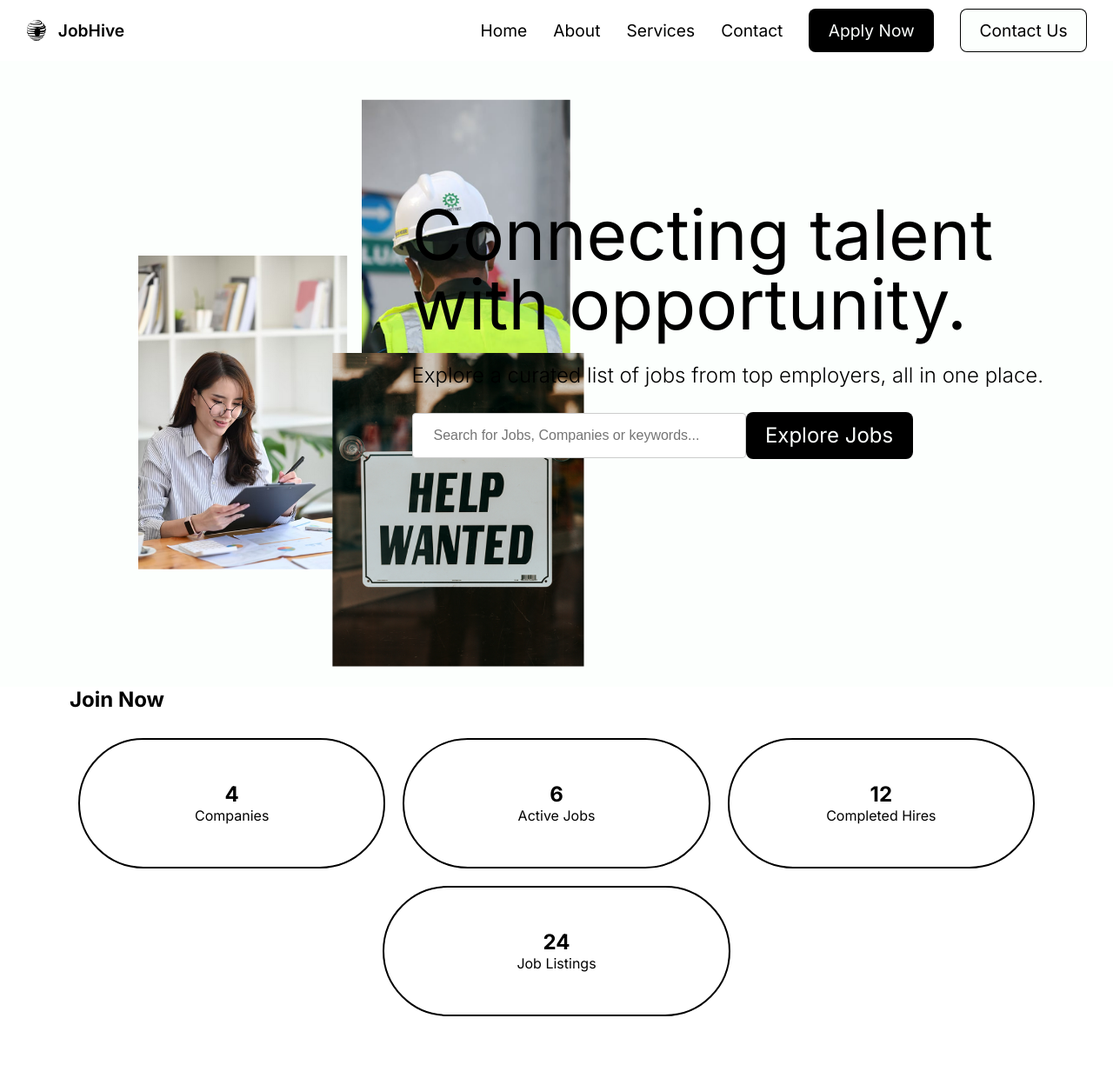
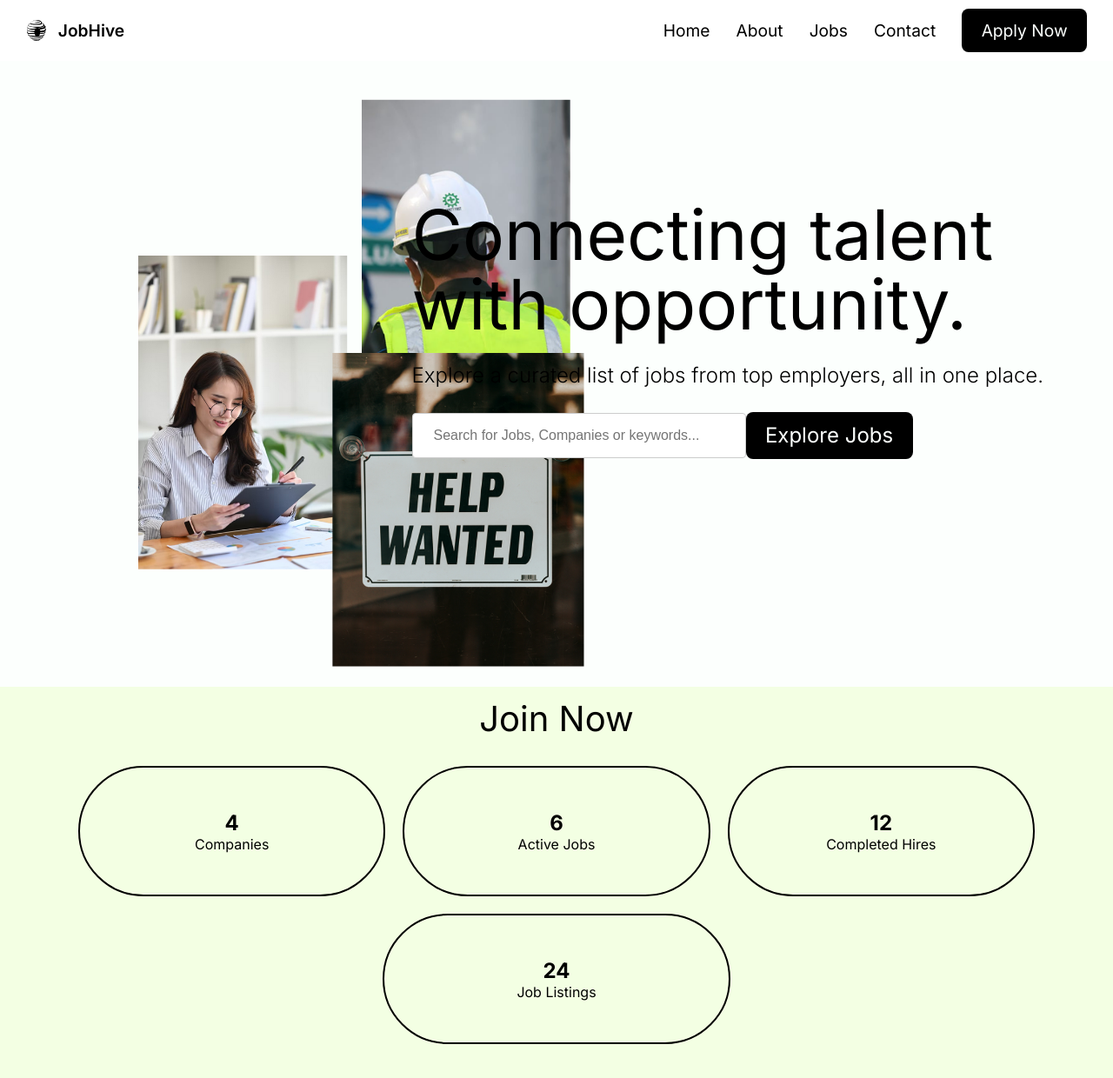
Before and after one commit to efe-ct/jobhive, a React (Vite) app: page /home in a window 1280 px wide. Shown: the top 1240 px of the page at 87% size. Before the commit the page ends 1179 px from the top, so only its background shows below. Built offline with nearby package versions, Linux system fonts and the light colour scheme.

Commit message:
switch to reactRouter

```diff
--- a/package.json
+++ b/package.json
@@ -11,7 +11,8 @@
   },
   "dependencies": {
     "react": "^19.1.1",
-    "react-dom": "^19.1.1"
+    "react-dom": "^19.1.1",
+    "react-router-dom": "^7.8.1"
   },
   "devDependencies": {
     "@eslint/js": "^9.33.0",
--- a/src/App.jsx
+++ b/src/App.jsx
@@ -1,40 +1,39 @@
 
+import { BrowserRouter, Routes, Route, Navigate } from 'react-router-dom'
+import { useState } from 'react'
 import Navbar from '@/components/Navbar'
-
-import { useState } from 'react'
 import Home from '@/pages/Home'
+import About from '@/pages/About'
+import Jobs from '@/pages/Jobs'
+import Contact from '@/pages/Contact'
 
 const App = () => {
 
   const [query, setQuery] = useState('');
 
-   const handleSearch = (searchTerm) => {
+  const handleSearch = (searchTerm) => {
     setQuery(searchTerm);
 
     console.log("The user wants to search for " + searchTerm)
   }
 
-  const [currentPage, setCurrentPage] = useState('home');
-
-  const handleNavigate = (pageName) => {
-    setCurrentPage(pageName);
-    console.log(`Navigating to " + ${pageName}`);
-  }
-
   // const [isMobile, setIsMobile] = useState();
 
   return (
-    <>
-     {/* Header */}
-      <Navbar onNavigate={handleNavigate} />
+    <BrowserRouter>
+      {/* Header */}
+      <Navbar />
       <div id="body">
-        {/* {currentPage === 'home' && <h1>This is the home</h1> } */}
-        {currentPage === 'home' && <Home handleSearch={handleSearch} /> }
-        {currentPage === 'about' && <h2>About Us</h2> }
-        {currentPage === 'services' && <h2>Services</h2> }
-        {currentPage === 'contact' && <h2>Contact Us</h2> }
+        <Routes>
+          <Route path="/" element={<Navigate to="/home" replace />} />
+          {/* navigate to forces the first page to be home */}
+          <Route path="/home" element={<Home />} />
+          <Route path="/about" element={<About />} />
+          <Route path="/jobs" element={<Jobs />} />
+          <Route path="/contact" element={<Contact />} />
+        </Routes>
       </div>
-    </>
+    </BrowserRouter>
   )
 }
 
--- a/src/components/Navbar.jsx
+++ b/src/components/Navbar.jsx
@@ -1,12 +1,11 @@
 import '@/components/Navbar.css'
-import reactLogo from '../assets/react.svg'
 import { navBarContent } from '@/data/content'
-import { Link, LinkEmphasized, SearchButton, Logo } from '@/components/UIComponents'
+import { Links, LinkEmphasized, SearchButton, Logo } from '@/components/UIComponents'
 import { useRef } from 'react'
 
 
 
-const Navbar = ({ onNavigate }) => {
+const Navbar = () => {
 
     const sidebar = useRef(null);
     function showSidebar() {
@@ -16,29 +15,24 @@ const Navbar = ({ onNavigate }) => {
         sidebar.current.classList.remove('open')
     }
 
-
-
-
     return (
         <nav style={{ fontSize: "1.2rem" }}>
             <Logo />
             <div className="navLinks">
                 {navBarContent.map((link) => (
-                    <Link isMobile={true} onNavigate={onNavigate} href={link.path} key={link.id} title={link.title} />
+                    <Links isMobile={true} href={link.path} key={link.id} title={link.title} />
                 ))}
                 <LinkEmphasized isMobile={true} color="black" href="" title="Apply Now" />
-                <LinkEmphasized isMobile={true} color="white" href="" title="Contact Us" />
-                <svg onClick={showSidebar} className="pointer menu__button" xmlns="http://www.w3.org/2000/svg" height="24px" viewBox="0 -960 960 960" width="24px" fill="#000000"><path d="M120-240v-80h720v80H120Zm0-200v-80h720v80H120Zm0-200v-80h720v80H120Z"/></svg>
+                {/* <LinkEmphasized onClick={closeSidebar} color="white" href="" title="Contact Us" /> */}
+                <svg onClick={showSidebar} className="pointer menu__button" xmlns="http://www.w3.org/2000/svg" height="24px" viewBox="0 -960 960 960" width="24px" fill="#000000"><path d="M120-240v-80h720v80H120Zm0-200v-80h720v80H120Zm0-200v-80h720v80H120Z" /></svg>
             </div>
             <div ref={sidebar} className="navLinks sidebar">
-                <svg style={{position: 'absolute' , top: '18px', right: '30px'}} onClick={closeSidebar} className="pointer" xmlns="http://www.w3.org/2000/svg" height="24px" viewBox="0 -960 960 960" width="24px" fill="#000000"><path d="m256-200-56-56 224-224-224-224 56-56 224 224 224-224 56 56-224 224 224 224-56 56-224-224-224 224Z"/></svg>
+                <svg style={{ position: 'absolute', top: '18px', right: '30px' }} onClick={closeSidebar} className="pointer" xmlns="http://www.w3.org/2000/svg" height="24px" viewBox="0 -960 960 960" width="24px" fill="#000000"><path d="m256-200-56-56 224-224-224-224 56-56 224 224 224-224 56 56-224 224 224 224-56 56-224-224-224 224Z" /></svg>
                 {navBarContent.map((link) => (
-                    <Link onNavigate={(args) =>{onNavigate?.(args); closeSidebar();}} href={link.path} key={link.id} title={link.title} />
+                    <Links onClick={closeSidebar} href={link.path} key={link.id} title={link.title} />
                 ))}
                 <LinkEmphasized onClick={closeSidebar} color="black" href="" title="Apply Now" />
-                <LinkEmphasized onClick={closeSidebar} color="white" href="" title="Contact Us" />
             </div>
-            {/* </nav> */}
         </nav >
     )
 }
--- a/src/components/UIComponents.css
+++ b/src/components/UIComponents.css
@@ -62,6 +62,8 @@
 /* Logo */
 
 .logo {
+    text-decoration: none;
+    color: unset;
     display: flex;
     align-items: center;
     gap: min(1vw, 15px);
--- a/src/components/UIComponents.jsx
+++ b/src/components/UIComponents.jsx
@@ -1,40 +1,33 @@
+import { Link } from 'react-router-dom'
 import './UIComponents.css'
 import logo from '/logo.svg'
 
 export const Logo = () => {
     return (
-        <span onClick={() => onNavigate('home')} className="logo">
+        <Link to="/home" className="logo">
             <img src={logo} alt="logo" />
             <span style={{fontWeight: '600'}}>JobHive</span>
-        </span>
+        </Link>
     )
 }
 
-export const Link = ({ href, title, onNavigate, isMobile }) => {
-    const handleClick = (e) => {
-        e.preventDefault();
-
-        if (onNavigate) {
-            onNavigate(href);
-        }
-    }
+export const Links = ({ href, title, isMobile, onClick }) => {
 
 
     return (
-        // <span style={{cursor: 'pointer'}} onClick={handleClick} className="styledLink" href={href}>{title}</span>
-        <a onClick={handleClick} className={`styledLink ${isMobile ? 'isMobile' : ''}`} href={href}>{title}</a>
+        <Link to={href} onClick={onClick} className={`styledLink ${isMobile ? 'isMobile' : ''}`}>{title}</Link>
     )
 }
 
-export const LinkEmphasized = ({ href, title, color, style, isMobile }) => {
+export const LinkEmphasized = ({ href, title, color, style, isMobile, onClick }) => {
     const LinkEmphasizedOptions = `styledLinkEmphasized ${isMobile ? 'isMobile' : ''} ${color === 'black' ? 'black' : color === 'white' ? 'white' : ''}`;
     return (
-        <a style={style} className={LinkEmphasizedOptions} href={href}>
+        <Link to={href} onClick={onClick} style={style} className={LinkEmphasizedOptions} >
             <span className="LinkEmpasizedAnimation">
                 {/* <svg xmlns="http://www.w3.org/2000/svg" width="24" height="24" fill="none" viewBox="0 0 24 24" aria-hidden="true" class="btn-builtin-icon css-bni7vm"><path fill="currentColor" fill-rule="evenodd" d="M12.522 4.25 20 12l-7.478 7.75-.733-.709 6.302-6.531H4v-1.02h14.09L11.79 4.959z" clip-rule="evenodd"></path></svg> */}
                 <span>{title}</span>
             </span>
-        </a>
+        </Link>
     )
 }
 
--- a/src/data/content.js
+++ b/src/data/content.js
@@ -2,31 +2,27 @@ export const navBarContent = [
     {
         id: 1,
         title: "Home",
-        path: "home"
+        path: "/home"
     },
     {
         id: 2,
         title: "About",
-        path: "about"
+        path: "/about"
     },
     {
         id: 3,
-        title: "Services",
-        path: "services"
+        title: "Jobs",
+        path: "/jobs"
     },
     {
         id: 4,
         title: "Contact",
-        path: "contact"
+        path: "/contact"
     }
 ]
 
 
 export const heroImages = [
-    // src: "/src/assets/unsplash-officelady.jpg",
-    // src: "/src/assets/constructionman1.png",
-    // src: "/src/assets/helpwanted.png",
-    // src: "/src/assets/vector.avif",
     {
         id: 0,
         src: "/src/assets/hero/lady.png",
@@ -53,16 +49,7 @@ export const heroImages = [
         layer: 4,
         width: "413px",
         height: "515px",
-    },
-    // {
-    //     id: 3,
-    //     src: "/src/assets/hero/vector.png",
-    //     description: "Illustraction",
-    //     inset: "50em auto auto auto",
-    //     layer: 1,
-    //     width: "413px",
-    //     height: "515px",
-    // },
+    }
 ]
 
 // this json data was generated on https://www.mockaroo.com/
--- a/src/index.css
+++ b/src/index.css
@@ -73,14 +73,16 @@ body {
   background-color: var(--bg-color);
 }
 
-/* Background Colors */
+/* Background Colors - end */
 
 .pointer {
   cursor: pointer;
 }
 
 section {
-  padding: 0 var(--margin);
+  padding-left: var(--margin);
+  padding-right: var(--margin);
+  padding-bottom: 40px;
 }
 
 /* Hero Section */
@@ -91,20 +93,15 @@ section {
   min-height: clamp(500px, 90vh, 800px);
 }
 
-/* height: 1031px; w=687 */
-
 #heroImage {
   display: inline-block;
-  /* position: relative; */
   transform-origin: top left;
   transform: scale(0.7);
-  /* left: clamp(1%, 50vw, 90%); */
-  /* left: calc(clamp(0%, 50vw, 60vw) - (50% * 0.2)); */
 }
 
 #hero::after {
   border-bottom: 100px solid #000000;
-} /*just giving some page before and after each section*/
+}
 
 .image {
   position: absolute;
@@ -130,9 +127,18 @@ section {
   font-weight: 300;
 }
 
-/* Hero Section */
+/* Hero Section - end */
 
 /* Statistics Section */
+#statistics {
+  background-color: var(--accent-1);
+}
+#statistics > h1 {
+  padding-top: 1vw;
+  font-size: 2.5rem;
+  font-weight: 400;
+  text-align: center;
+} /* later: change this to be uniform with all other section headers */
 
 .statsParent {
   margin-top: 20px;
@@ -143,7 +149,6 @@ section {
   padding: 10px;
 }
 .statsParent > div {
-  /* This is the key change */
   flex-basis: 300px;
   max-width: 400px;
   flex-grow: 1;
@@ -177,4 +182,4 @@ section {
     box-shadow: inset 0 2px 4px rgba(0, 0, 0, 0.15);
   }
 }
-/* Statistics Section */
+/* Statistics Section - end */
--- /dev/null
+++ b/src/pages/About.jsx
@@ -0,0 +1,9 @@
+const About = () => {
+    return (
+        <>
+            <div>About</div>
+        </>
+    )
+}
+
+export default About
--- /dev/null
+++ b/src/pages/Contact.jsx
@@ -0,0 +1,11 @@
+import React from 'react'
+
+const Contact = () => {
+    return (
+        <>
+            <div>Contact</div>
+        </>
+    )
+}
+
+export default Contact
--- /dev/null
+++ b/src/pages/Jobs.jsx
@@ -0,0 +1,11 @@
+import React from 'react'
+
+const Jobs = () => {
+    return (
+        <>
+            <div>Jobs</div>
+        </>
+    )
+}
+
+export default Jobs
```
Also changed, not shown: 1 other file (tests, documents, lock files or other folders).
